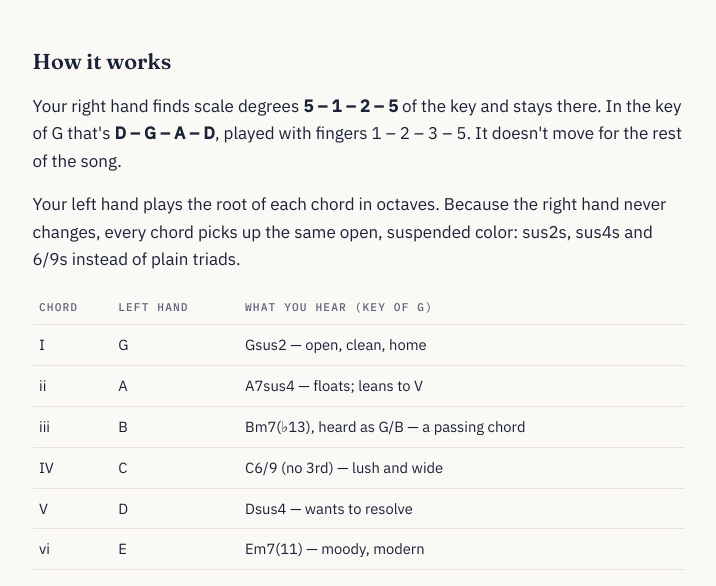
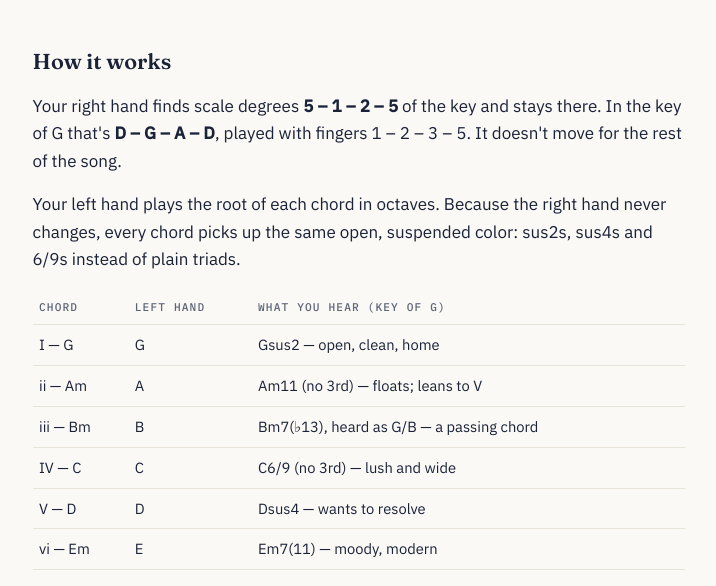
Before and after one commit to montehorton-git/montehorton-net, a plain HTML site: page keyboard-capo/index.html in a window 1280 px wide. Shown: the part 444-1030 px from the top of the page, without its empty margins (281-997 px from the left). Drawn offline with Linux system fonts and the light colour scheme.

Commit message:
Keyboard Capo: show ii and iii as minor chords
The chord table only said "ii" / "iii" with left-hand roots A and B, so the
rows read as major, and the ii sound was named A7sus4. Now:
- Chord column names each chord (ii — Am, iii — Bm, etc.), matching the chart
- ii sound renamed Am11 (no 3rd); character text "open and floating"
- Free-sample PDF and key-of-g.jpg updated to the same wording

Co-Authored-By: Claude Opus 5.5 <noreply@anthropic.com>
Claude-Session: https://claude.ai/code/session_019AXHBwvMMEK5JxtrWrULGV

```diff
--- a/keyboard-capo/index.html
+++ b/keyboard-capo/index.html
@@ -74,6 +74,7 @@
   table.ch{border-collapse:collapse;width:100%;font-size:.92rem;margin:.6rem 0 1.2rem}
   table.ch th,table.ch td{text-align:left;padding:.5rem .4rem;border-bottom:1px solid var(--rule-soft)}
   table.ch th{font-family:var(--mono);font-size:.7rem;letter-spacing:.1em;text-transform:uppercase;color:var(--muted);font-weight:500}
+  table.ch td:first-child{white-space:nowrap}
   figure{margin:1.4rem 0;border:1px solid var(--rule);border-radius:6px;overflow:hidden;background:#fff}
   figure img{display:block;width:100%;height:auto}
   figcaption{font-family:var(--mono);font-size:.7rem;color:#5C6478;padding:.6rem .8rem;background:#FBF9F5;border-top:1px solid #DED8CC}
@@ -102,12 +103,12 @@
 
     <table class="ch">
       <tr><th>Chord</th><th>Left hand</th><th>What you hear (key of G)</th></tr>
-      <tr><td>I</td><td>G</td><td>Gsus2 — open, clean, home</td></tr>
-      <tr><td>ii</td><td>A</td><td>A7sus4 — floats; leans to V</td></tr>
-      <tr><td>iii</td><td>B</td><td>Bm7(♭13), heard as G/B — a passing chord</td></tr>
-      <tr><td>IV</td><td>C</td><td>C6/9 (no 3rd) — lush and wide</td></tr>
-      <tr><td>V</td><td>D</td><td>Dsus4 — wants to resolve</td></tr>
-      <tr><td>vi</td><td>E</td><td>Em7(11) — moody, modern</td></tr>
+      <tr><td>I — G</td><td>G</td><td>Gsus2 — open, clean, home</td></tr>
+      <tr><td>ii — Am</td><td>A</td><td>Am11 (no 3rd) — floats; leans to V</td></tr>
+      <tr><td>iii — Bm</td><td>B</td><td>Bm7(♭13), heard as G/B — a passing chord</td></tr>
+      <tr><td>IV — C</td><td>C</td><td>C6/9 (no 3rd) — lush and wide</td></tr>
+      <tr><td>V — D</td><td>D</td><td>Dsus4 — wants to resolve</td></tr>
+      <tr><td>vi — Em</td><td>E</td><td>Em7(11) — moody, modern</td></tr>
     </table>
     <p>The vii° chord is the one exception. Over the locked shape it clashes, and contemporary worship rarely uses it anyway.</p>
 
```
Also changed, not shown: keyboard-capo/key-of-g.jpg, 1 other file.
